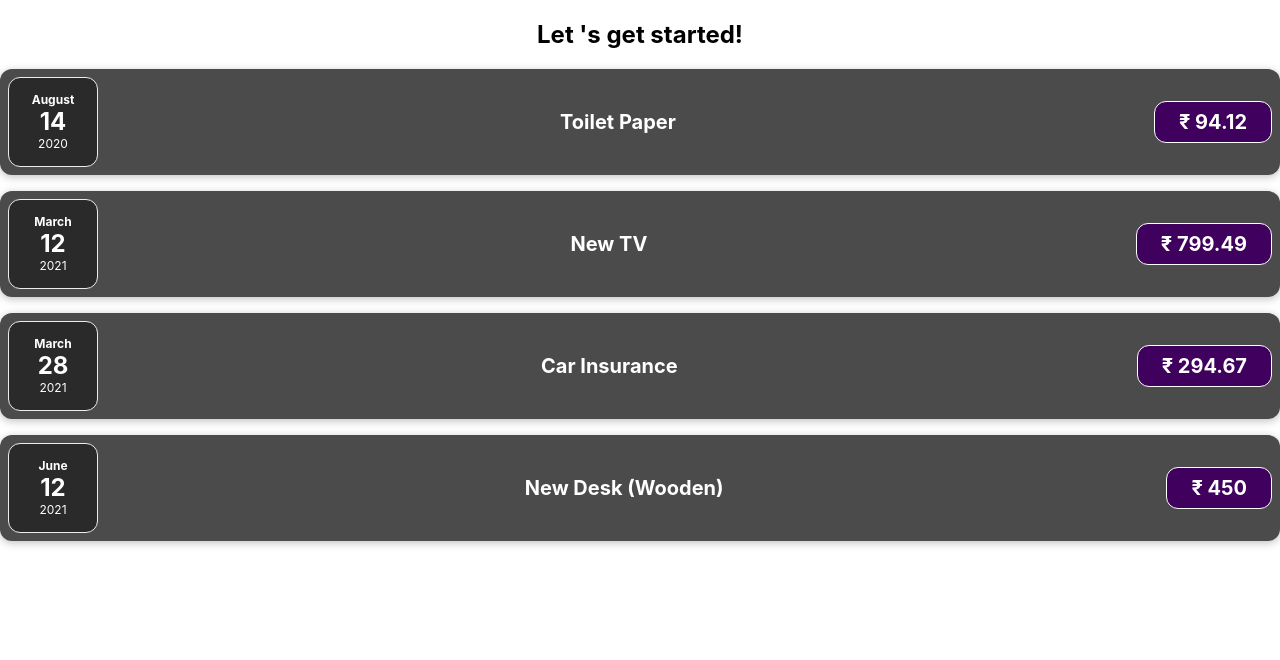
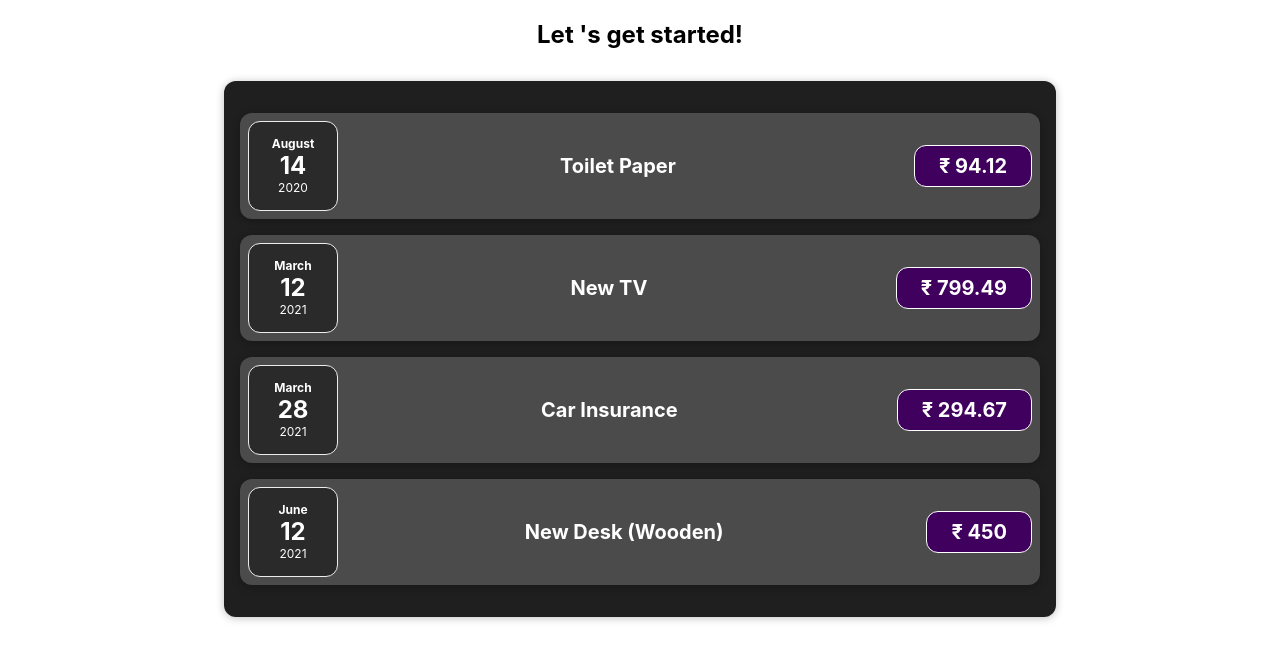
Before and after one commit to sreenath4294/MyFisrtReactApp, a React (Create React App) app: page / in a window 1280 px wide. Shown: the top 660 px of the page. Built offline with nearby package versions, Linux system fonts and the light colour scheme.

Commit message:
assignment 1

```diff
--- a/src/components/Expenses.js
+++ b/src/components/Expenses.js
@@ -3,7 +3,7 @@ import "../styles/Expenses.css";
 
 function Expenses(props) {
   return (
-    <div className="App">
+    <div className="expenses">
       <ExpenseItem
         title={props.items[0].title}
         amount={props.items[0].amount}
```
